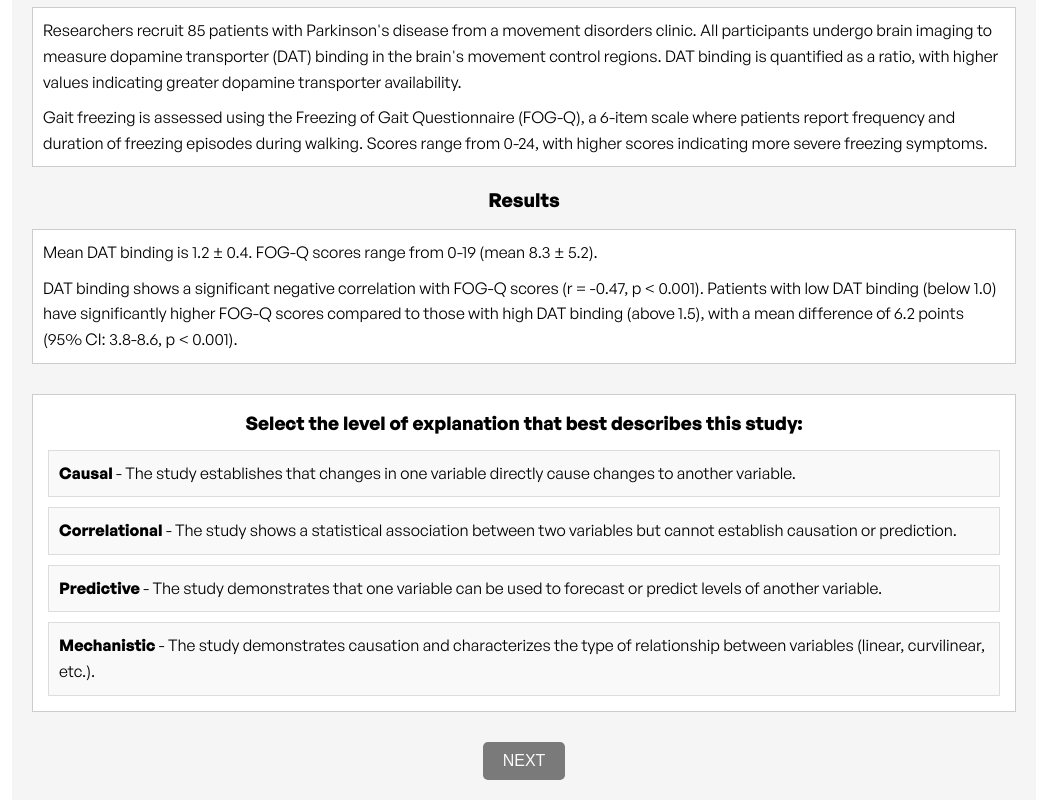
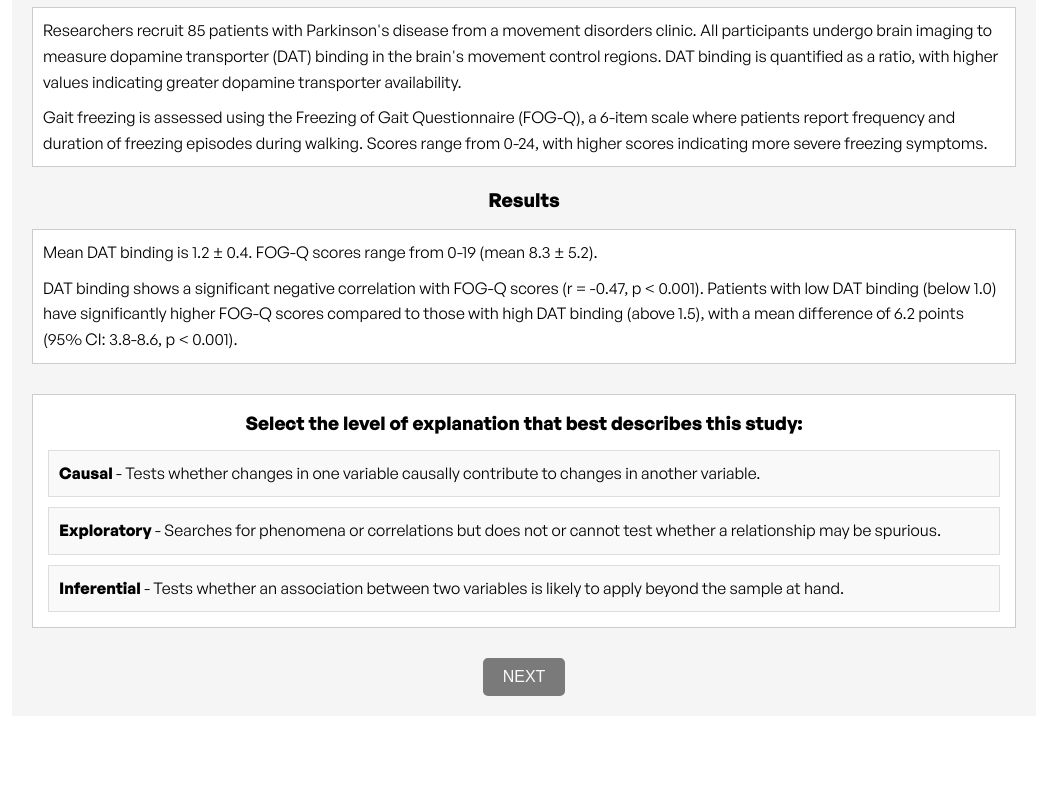
Before and after one commit to c4r-dev/jhuvt-cau-lev-exp-v0, a Next.js app: page / in a window 1280 px wide. Shown: the part 377-1177 px from the top of the page, without its empty margins (116-1163 px from the left). After the commit the page ends 1093 px from the top, so only its background shows below. Built offline with nearby package versions, Linux system fonts and the light colour scheme.

Commit message:
making selection option changes

```diff
--- a/app/layout.tsx
+++ b/app/layout.tsx
@@ -41,7 +41,7 @@ export default function RootLayout({
             />
           </button>
           <div className="title-container"> {/* Title container class */}
-            <h1 className="title">Causal Research Level Identification</h1> {/* Title class */}
+            <h1 className="title">Identify the level of explanation</h1> {/* Title class */}
           </div>
         </header>
 
--- a/app/page.tsx
+++ b/app/page.tsx
@@ -39,27 +39,22 @@ export default function Home() {
   const [loading, setLoading] = useState(false);
   const questions: any = data;
 
-  // Define the 4 selection options
+  // Define the 3 selection options based on data.json
   const selectionOptions = [
     {
-      key: 'Correlational',
-      title: 'Correlational',
-      description: 'The study shows a statistical association between two variables but cannot establish causation or prediction.'
+      key: 'Exploratory -  Searches for phenomena or correlations but does not or cannot test whether a relationship may be spurious.',
+      title: 'Exploratory',
+      description: 'Searches for phenomena or correlations but does not or cannot test whether a relationship may be spurious.'
     },
     {
-      key: 'Predictive',
-      title: 'Predictive',
-      description: 'The study demonstrates that one variable can be used to forecast or predict levels of another variable.'
+      key: 'Inferential - Tests whether an association between two variables is likely to apply beyond the sample at hand.',
+      title: 'Inferential',
+      description: 'Tests whether an association between two variables is likely to apply beyond the sample at hand.'
     },
     {
-      key: 'Causal',
+      key: 'Causal - Tests whether changes in one variable causally contribute to changes in another variable.',
       title: 'Causal',
-      description: 'The study establishes that changes in one variable directly cause changes to another variable.'
-    },
-    {
-      key: 'Mechanistic',
-      title: 'Mechanistic',
-      description: 'The study demonstrates causation and characterizes the type of relationship between variables (linear, curvilinear, etc.).'
+      description: 'Tests whether changes in one variable causally contribute to changes in another variable.'
     }
   ];
 
```
